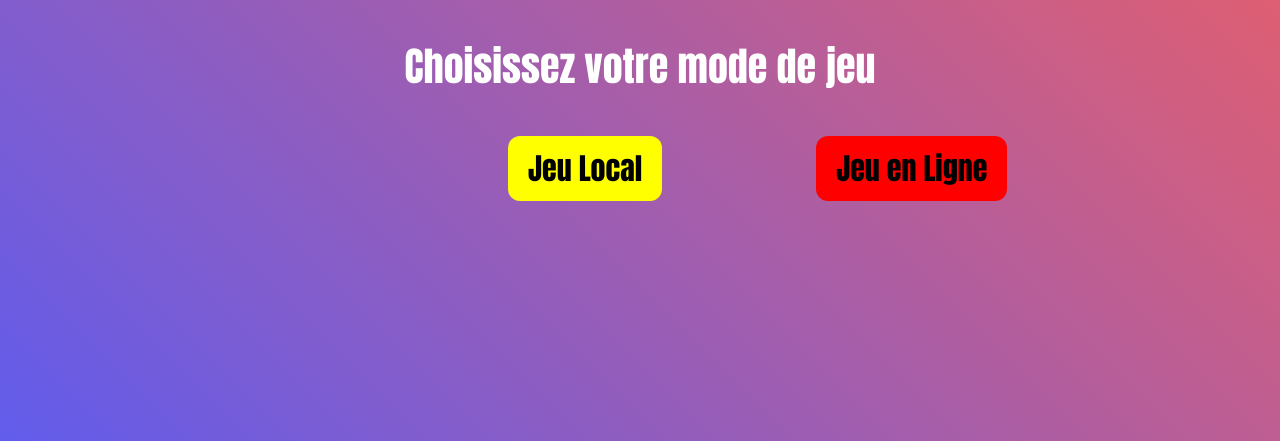
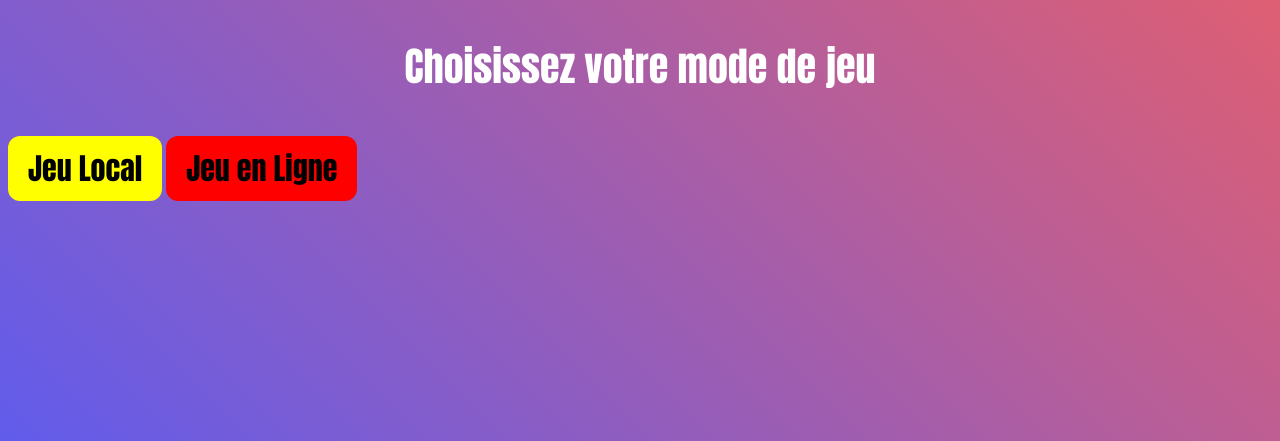
Before and after one commit to ThekingOfTotem/Puissance_4, a PHP site: page / in a window 1280 px wide. Shown: the part 287-728 px from the top of the page. Run offline with PHP 8.4, Linux system fonts and the light colour scheme.

Commit message:
Update indexStyle.css

```diff
--- a/CSS/indexStyle.css
+++ b/CSS/indexStyle.css
@@ -8,6 +8,7 @@
      font-size: 30px;
      font-family: Impact, Haettenschweiler, 'Arial Narrow Bold', sans-serif;
      cursor: pointer;
+     align-items: center;
  }
 
  .retour{
@@ -16,12 +17,10 @@
 
  .jaune {
      background-color: yellow;
-     margin-left: 500px;
  }
 
  .rouge {
      background-color: red;
-     margin-left: 150px;
  }
 
  html,
```
